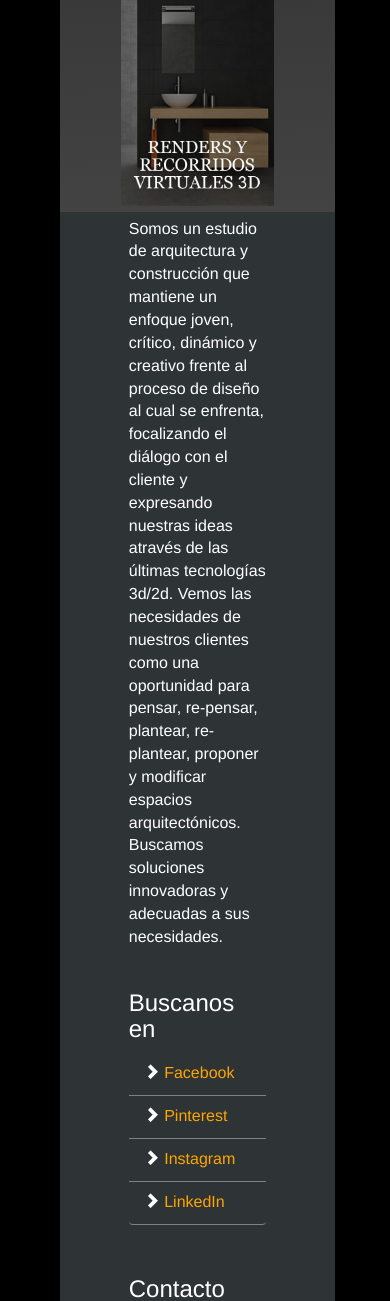
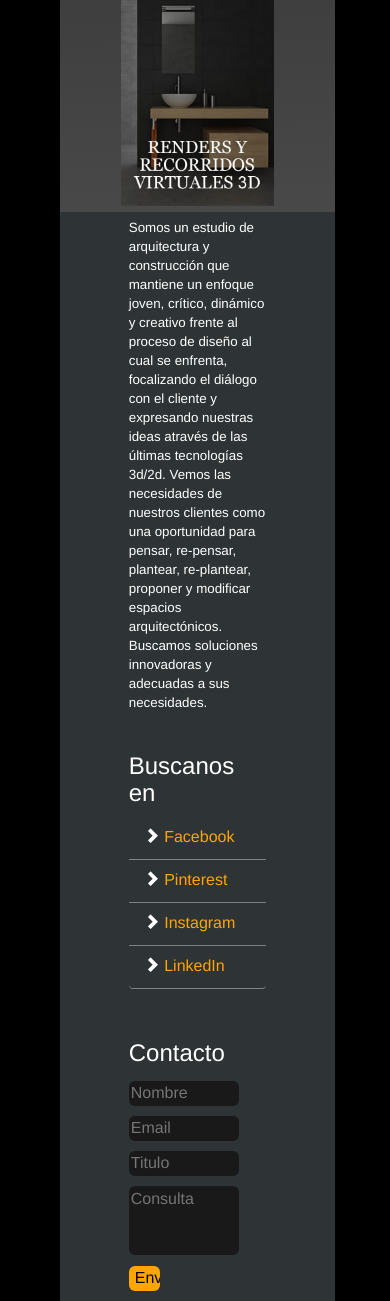
Before and after one commit to davo-grindel/mr, a PHP site: page / in a window 390 px wide. Shown: the part 1332-2633 px from the top of the page. Run offline with PHP 8.4, Linux system fonts and the light colour scheme.

Commit message:
final touch

```diff
--- a/css/style.css
+++ b/css/style.css
@@ -441,6 +441,10 @@ textarea {
 		display: none;
 	}
 
+	.quienes{
+		font-size: smaller;
+	}
+
 	.flex-item {
 		width: 50%;
 	}
--- a/templates/footer.phtml
+++ b/templates/footer.phtml
@@ -1,7 +1,7 @@
 <div id="footer" class="footer">
 	<div class="flex-container">
 		<div class="flex-item">
-			<p>Somos un estudio de arquitectura y construcción que mantiene un enfoque joven, crítico, dinámico y creativo frente
+			<p class="quienes">Somos un estudio de arquitectura y construcción que mantiene un enfoque joven, crítico, dinámico y creativo frente
 al proceso de diseño al cual se enfrenta, focalizando el diálogo con el cliente y expresando nuestras
 ideas através de las últimas tecnologías 3d/2d.
 Vemos las necesidades de nuestros clientes como una oportunidad para pensar, re-pensar, plantear, re-plantear,
```
